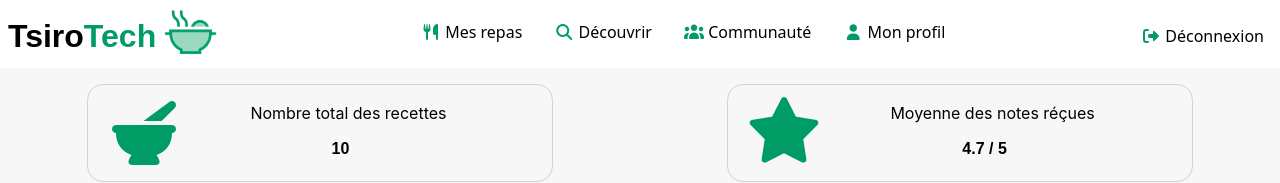
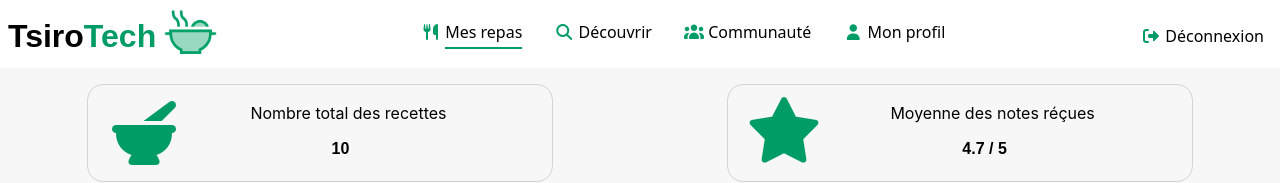
Before and after one commit to nambinintsoaJoseph/tsirotech, a React (Vite) app: page /recettes in a window 1280 px wide. Shown: the top 183 px of the page. Built offline with nearby package versions, Linux system fonts and the light colour scheme.

Commit message:
style(formating): added an indicator for the active menu

```diff
--- a/src/components/UserNav/index.jsx
+++ b/src/components/UserNav/index.jsx
@@ -57,7 +57,11 @@ function UserNav({ indexActiveMenu }) {
                                     <i
                                         className={`fa ${nav.icon} text-tsirotech-primary mt-6`}
                                     ></i>{' '}
-                                    {nav.title}
+                                    <span
+                                        className={`${indexActiveMenu == index + 1 && 'border-b-2 border-tsirotech-primary pb-1'}`}
+                                    >
+                                        {nav.title}
+                                    </span>
                                 </li>
                             ))}
                         </ul>
--- a/src/pages/User/MesRecettes/index.jsx
+++ b/src/pages/User/MesRecettes/index.jsx
@@ -8,7 +8,7 @@ function MesRecettes() {
     return (
         <div className="h-screen flex flex-col">
             <div>
-                <UserNav />
+                <UserNav indexActiveMenu={1} />
             </div>
 
             <div className="grow pt-4 bg-tsirotech-background">
```
